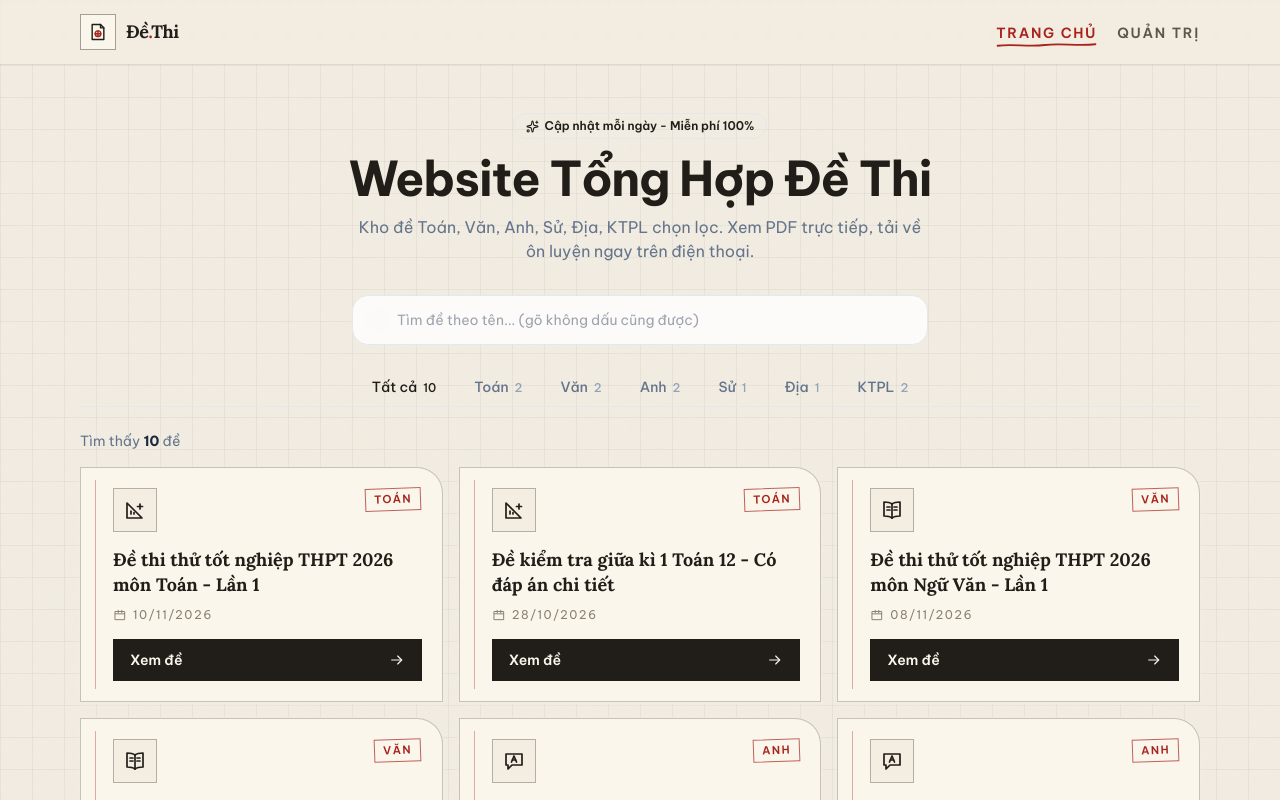
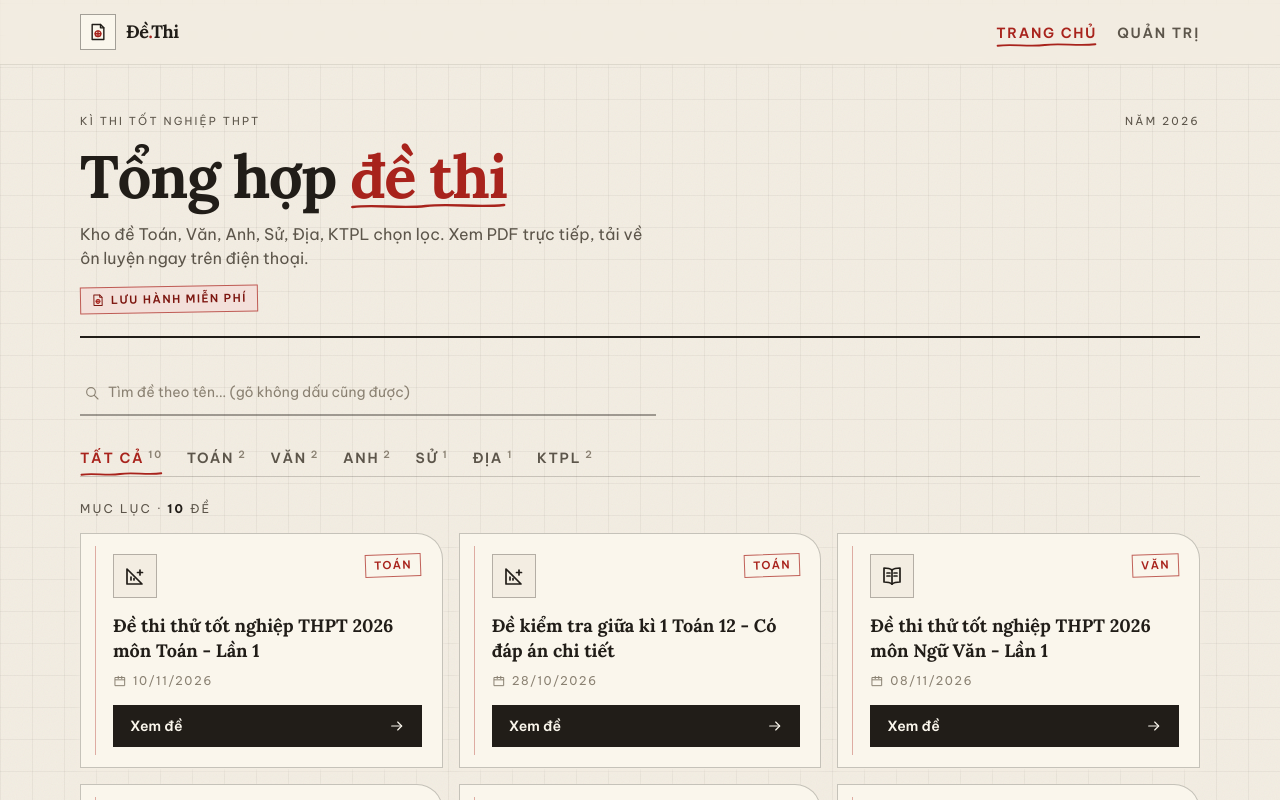
Before and after one commit to anhcoder999/Tong-hop-de-thi, a Next.js app: page / in a window 1280 px wide. Shown: the top 800 px of the page. Built offline with nearby package versions, Linux system fonts and the light colour scheme.

Commit message:
Update page.tsx

```diff
--- a/app/page.tsx
+++ b/app/page.tsx
@@ -1,31 +1,27 @@
 "use client";
 import { useEffect, useMemo, useState } from "react";
 import { motion } from "framer-motion";
-import { Search, Sparkles, X } from "lucide-react";
+import { IconClose, IconSearch, IconSeal, InkLine } from "@/components/Icons";
 import DeCard from "@/components/DeCard";
 import EmptyState from "@/components/EmptyState";
 import { DeCardSkeleton } from "@/components/Skeleton";
 import { DS_DE, DS_TAB, type Tab } from "@/lib/data";
 import { buttonTap, fadeInUp, spring, staggerContainer } from "@/lib/animations";
-// Bỏ dấu tiếng Việt để gõ "toan" vẫn tìm ra "Toán", tối ưu cho mobile
 const khongDau = (s: string) =>
-  s.normalize("NFD").replace(/[\u0300-\u036f]/g, "").replace(/đ/g, "d").replace(/Đ/g, "D").toLowerCase();
+  s.normalize("NFD").replace(/[̀ͯ]/g, "").replace(/đ/g, "d").replace(/Đ/g, "D").toLowerCase();
 export default function TrangChu() {
   const [tuKhoa, setTuKhoa] = useState("");
   const [tab, setTab] = useState<Tab>("Tất cả");
   const [dangTai, setDangTai] = useState(true);
-  // Giả lập gọi API lần đầu để khoe skeleton shimmer, nối API thật thì thay chỗ này
   useEffect(() => {
     const t = setTimeout(() => setDangTai(false), 500);
     return () => clearTimeout(t);
   }, []);
-  // Đếm số đề mỗi môn, hiển thị ngay trên tab
   const demTheoMon = useMemo(() => {
     const m = new Map<string, number>();
     DS_DE.forEach((d) => m.set(d.mon, (m.get(d.mon) ?? 0) + 1));
     return m;
   }, []);
-  // Lọc kép: theo môn đang chọn + theo từ khóa tên đề
   const ketQua = useMemo(() => {
     const tu = khongDau(tuKhoa.trim());
     return DS_DE.filter((d) => (tab === "Tất cả" || d.mon === tab) && khongDau(d.ten).includes(tu));
@@ -33,62 +29,69 @@ export default function TrangChu() {
   return (
     <div className="mx-auto w-full max-w-6xl px-4 pb-16 pt-8 sm:pt-12">
       <motion.div variants={staggerContainer} initial="hidden" animate="visible">
-        <motion.header variants={fadeInUp} className="text-center">
-          <span className="inline-flex items-center gap-1.5 rounded-full border border-brand-100 bg-brand-50 px-3 py-1 text-xs font-semibold text-brand-700">
-            <Sparkles size={13} />
-            Cập nhật mỗi ngày - Miễn phí 100%
-          </span>
-          <h1 className="mt-4 text-3xl font-extrabold tracking-tight sm:text-5xl">
-            Website <span className="text-gradient">Tổng Hợp Đề Thi</span>
+        <motion.header variants={fadeInUp} className="border-b-2 border-ink pb-6">
+          <div className="flex items-center justify-between text-[11px] uppercase tracking-[0.2em] text-ink-soft">
+            <span>Kì thi tốt nghiệp THPT</span>
+            <span>Năm 2026</span>
+          </div>
+          <h1 className="mt-4 font-display text-4xl font-bold leading-tight tracking-tight text-ink sm:text-6xl">
+            Tổng hợp{" "}
+            <span className="relative inline-block text-accent">
+              đề thi
+              <span className="absolute inset-x-0 -bottom-1 text-accent">
+                <InkLine className="h-2 w-full" />
+              </span>
+            </span>
           </h1>
-          <p className="mx-auto mt-3 max-w-xl text-sm text-slate-500 sm:text-base">
+          <p className="mt-4 max-w-xl text-sm text-ink-soft sm:text-base">
             Kho đề Toán, Văn, Anh, Sử, Địa, KTPL chọn lọc. Xem PDF trực tiếp, tải về ôn luyện ngay trên điện thoại.
           </p>
+          <span className="mt-4 inline-flex -rotate-1 items-center gap-1.5 border border-accent/70 bg-accent-wash px-2.5 py-1 text-[11px] font-semibold uppercase tracking-[0.14em] text-accent-deep">
+            <IconSeal className="h-3.5 w-3.5" />
+            Lưu hành miễn phí
+          </span>
         </motion.header>
-        <motion.div variants={fadeInUp} className="relative mx-auto mt-8 max-w-xl">
-          <Search size={18} className="pointer-events-none absolute left-4 top-1/2 -translate-y-1/2 text-slate-400" />
+        <motion.div variants={fadeInUp} className="relative mt-8 max-w-xl">
+          <IconSearch className="pointer-events-none absolute left-1 top-1/2 h-4 w-4 -translate-y-1/2 text-ink-faint" />
           <input
             type="text"
             value={tuKhoa}
             onChange={(e) => setTuKhoa(e.target.value)}
             placeholder="Tìm đề theo tên... (gõ không dấu cũng được)"
             aria-label="Tìm đề theo tên"
-            className="w-full rounded-2xl border border-slate-200 bg-white/80 px-11 py-3.5 text-sm shadow-soft outline-none backdrop-blur transition focus:border-brand-400 focus:ring-4 focus:ring-brand-100"
+            className="w-full border-b-2 border-ink/40 bg-transparent py-3 pl-7 pr-8 text-sm text-ink outline-none transition-colors placeholder:text-ink-faint focus:border-accent"
           />
           {tuKhoa && (
             <motion.button
               whileTap={buttonTap}
               onClick={() => setTuKhoa("")}
               aria-label="Xóa từ khóa"
-              className="absolute right-3 top-1/2 -translate-y-1/2 rounded-full p-1.5 text-slate-400 transition-colors hover:bg-slate-100 hover:text-slate-600"
+              className="absolute right-0 top-1/2 -translate-y-1/2 p-1 text-ink-faint transition-colors hover:text-accent"
             >
-              <X size={16} />
+              <IconClose className="h-4 w-4" />
             </motion.button>
           )}
         </motion.div>
-        <motion.div variants={fadeInUp} className="-mx-4 mt-6 overflow-x-auto px-4 no-scrollbar">
-          <div className="flex w-max min-w-full gap-1.5 border-b border-slate-200/80 pb-px sm:justify-center">
+        <motion.div variants={fadeInUp} className="-mx-4 mt-8 overflow-x-auto px-4 no-scrollbar">
+          <div className="flex w-max min-w-full gap-6 border-b border-ink/20">
             {DS_TAB.map((t) => {
-              const dangChon = tab === t;
+              const active = tab === t;
               const soDe = t === "Tất cả" ? DS_DE.length : demTheoMon.get(t) ?? 0;
               return (
                 <motion.button
                   key={t}
                   whileTap={buttonTap}
                   onClick={() => setTab(t)}
-                  className={`relative whitespace-nowrap rounded-full px-4 py-2 text-sm font-medium transition-colors ${
-                    dangChon ? "bg-brand-50 text-brand-700" : "text-slate-500 hover:bg-slate-100 hover:text-slate-800"
+                  className={`relative whitespace-nowrap pb-2 text-sm font-semibold uppercase tracking-[0.12em] transition-colors ${
+                    active ? "text-accent" : "text-ink-soft hover:text-ink"
                   }`}
                 >
                   {t}
-                  <span className={`ml-1.5 text-xs ${dangChon ? "text-brand-400" : "text-slate-400"}`}>{soDe}</span>
-                  {/* layoutId giúp gạch chân trượt mượt từ tab cũ sang tab mới */}
-                  {dangChon && (
-                    <motion.span
-                      layoutId="tab-underline"
-                      transition={spring}
-                      className="absolute inset-x-3 -bottom-[3px] h-0.5 rounded-full bg-brand-gradient"
-                    />
+                  <sup className="ml-1 text-[10px] text-ink-faint">{soDe}</sup>
+                  {active && (
+                    <motion.span layoutId="tab-ink" transition={spring} className="absolute inset-x-0 -bottom-px text-accent">
+                      <InkLine className="h-1.5 w-full" />
+                    </motion.span>
                   )}
                 </motion.button>
               );
@@ -96,8 +99,8 @@ export default function TrangChu() {
           </div>
         </motion.div>
       </motion.div>
-      <p className="mt-6 text-sm text-slate-500">
-        Tìm thấy <b className="text-slate-800">{dangTai ? "..." : ketQua.length}</b> đề
+      <p className="mt-6 text-xs uppercase tracking-[0.18em] text-ink-soft">
+        Mục lục · <b className="text-ink">{dangTai ? "..." : ketQua.length}</b> đề
       </p>
       {dangTai ? (
         <div className="mt-4 grid grid-cols-1 gap-4 sm:grid-cols-2 lg:grid-cols-3">
@@ -115,7 +118,6 @@ export default function TrangChu() {
           />
         </div>
       ) : (
-        // key theo tab: đổi môn là dàn card stagger lại từ đầu, mỗi card cách nhau 50ms
         <motion.div
           key={tab}
           variants={staggerContainer}
```
